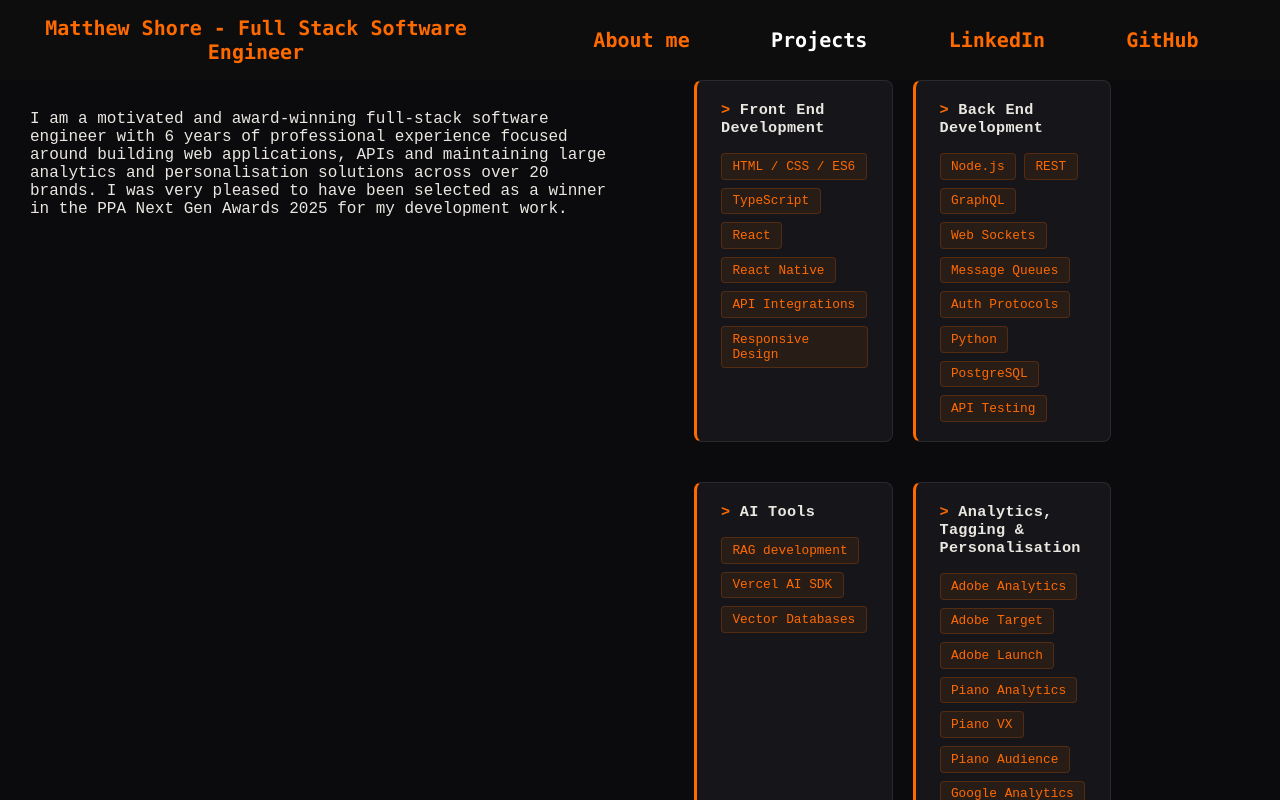
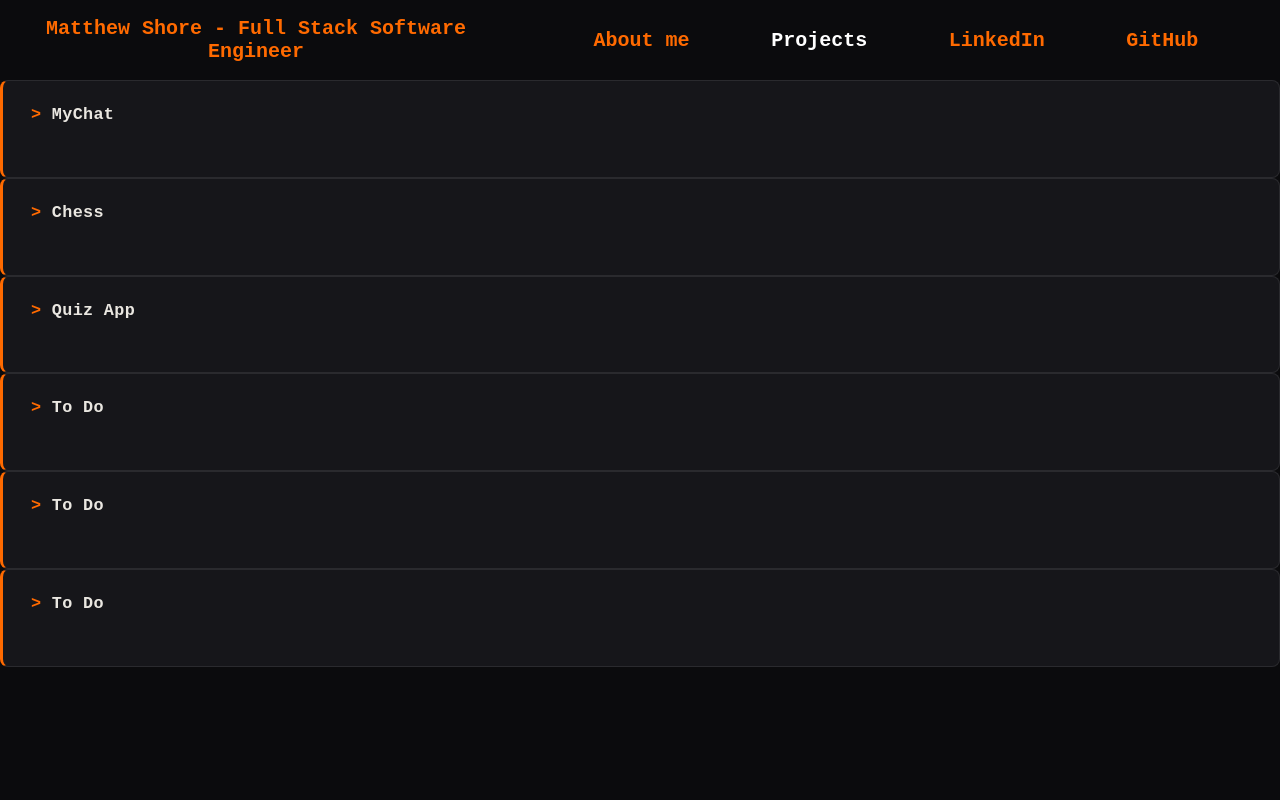
Before and after one commit to MatthewShoreWeb/Website, a React (Create React App) app in the folder website/: page / in a window 1280 px wide. Both pictures are taken after a click on the element "Projects". Shown: the top 800 px of the page. Built offline with nearby package versions, Linux system fonts and the light colour scheme.

Commit message:
Add projects page

```diff
--- a/website/src/App.tsx
+++ b/website/src/App.tsx
@@ -2,6 +2,7 @@ import './App.css';
 import NavLink from './Components/NavLink.tsx';
 import React, { useEffect, useState } from 'react';
 import AboutMe from './Components/Pages/AboutMe/AboutMe.tsx';
+import Projects from './Components/Pages/Projects/Projects.tsx';
 
 function App() {
 
@@ -9,6 +10,15 @@ function App() {
   // TODO: Better way to do this by using the wrapper function:
   const [aboutMeFocused, updateAboutFocus] = useState(true);
   const [projectsFocused, updateProjectFocus] = useState(false);
+
+  const projects = [
+    {title: 'MyChat', desc: '', skills: []},
+    {title: 'Chess', desc: '', skills: []},
+    {title: 'Quiz App', desc: '', skills: []},
+    {title: 'To Do', desc: '', skills: []},
+    {title: 'To Do', desc: '', skills: []},
+    {title: 'To Do', desc: '', skills: []}
+  ]
 
   function navClicked(type: String) {
     if (typeof type !== 'string') return;
@@ -24,6 +34,7 @@ function App() {
       case 'projects':
         updateAboutFocus(false);
         updateProjectFocus(true);
+        updateAppState(<Projects projectInfo={projects}/>);
         break;
       case 'linkedin':
         window.open('https://www.linkedin.com/in/matthew-shore-63322a179/', '_blank', 'noopener,noreferrer');
--- /dev/null
+++ b/website/src/Components/Pages/Projects/ProjectItem.tsx
@@ -0,0 +1,17 @@
+interface PropTypes {
+    itemInfo: Object
+}
+
+export default function ProjectItem({ itemInfo }: PropTypes) {
+    return (
+        <div className='projectItem'>
+            <div className='projectTitle'>{itemInfo.title}</div>
+            <div className='projectDesc'>{itemInfo.desc}</div>
+            <div className='projectSkills'>
+                {itemInfo.skills.map((skill, i) => (
+                    <span key={i}>{skill}</span>
+                ))}
+            </div>
+        </div>
+    )
+}
--- /dev/null
+++ b/website/src/Components/Pages/Projects/Projects.css
@@ -0,0 +1,80 @@
+  :root {
+    --bg: #0b0b0d;
+    --panel: #16161a;
+    --orange: #ff6a00;
+    --orange-dim: #ff6a0033;
+    --text: #eae7e1;
+    --mono: 'JetBrains Mono', 'Fira Code', monospace;
+  }
+
+  * { box-sizing: border-box; }
+
+  body {
+    margin: 0;
+    background: var(--bg);
+    font-family: var(--mono);
+  }
+
+  .projectItem {
+    display: flex;
+    flex-direction: column;
+    gap: 0.9rem;
+    background: var(--panel);
+    border: 1px solid #2a2a2e;
+    border-left: 3px solid var(--orange);
+    border-radius: 8px;
+    padding: 1.5rem 1.75rem;
+    font-family: var(--mono);
+    color: var(--text);
+    transition: transform 0.2s ease, box-shadow 0.2s ease, border-color 0.2s ease;
+  }
+
+  .projectItem:hover {
+    transform: translateY(-3px);
+    border-color: var(--orange);
+    box-shadow: 0 8px 24px var(--orange-dim);
+  }
+
+  .projectTitle {
+    font-size: 1.05rem;
+    font-weight: 700;
+    letter-spacing: 0.02em;
+    color: var(--text);
+  }
+
+  .projectTitle::before {
+    content: '> ';
+    color: var(--orange);
+  }
+
+  .projectDesc {
+    font-size: 0.9rem;
+    line-height: 1.6;
+    color: var(--text);
+    opacity: 0.75;
+  }
+
+  .projectSkills {
+    display: flex;
+    flex-wrap: wrap;
+    gap: 0.5rem;
+    margin-top: auto;
+  }
+
+  .projectSkill {
+    font-family: var(--mono);
+    font-size: 0.8rem;
+    color: var(--orange);
+    background: #ff6a0014;
+    border: 1px solid var(--orange-dim);
+    border-radius: 4px;
+    padding: 0.3rem 0.65rem;
+  }
+
+  .projectsGrid {
+    display: grid;
+    grid-template-columns: repeat(auto-fill, minmax(300px, 1fr));
+    gap: 1.5rem;
+    padding: 2.5rem;
+    background: var(--bg);
+  }
--- /dev/null
+++ b/website/src/Components/Pages/Projects/Projects.tsx
@@ -0,0 +1,16 @@
+import ProjectItem from './ProjectItem.tsx';
+import './Projects.css'
+
+interface PropTypes {
+    projectInfo: Array<Object>
+}
+
+export default function Projects({ projectInfo }: PropTypes) {
+    return (
+        <div id='projectsBody'>
+            <div id='projectsHeader'>
+                {projectInfo.map((project) => <ProjectItem itemInfo={project} />)}
+            </div>
+        </div>
+    )
+}
```
Also changed, not shown: website/src/Components/Pages/Projects.tsx (deleted).
